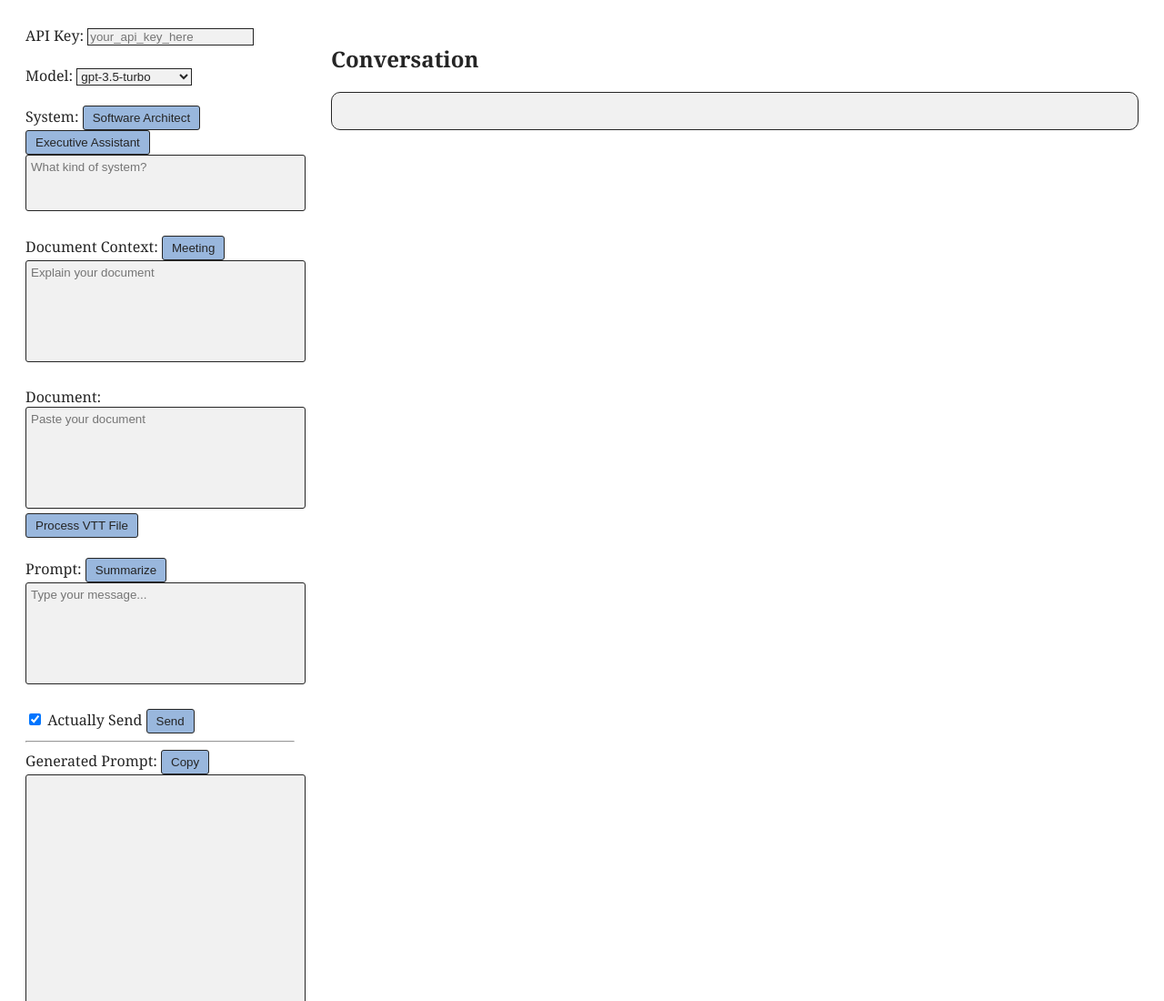
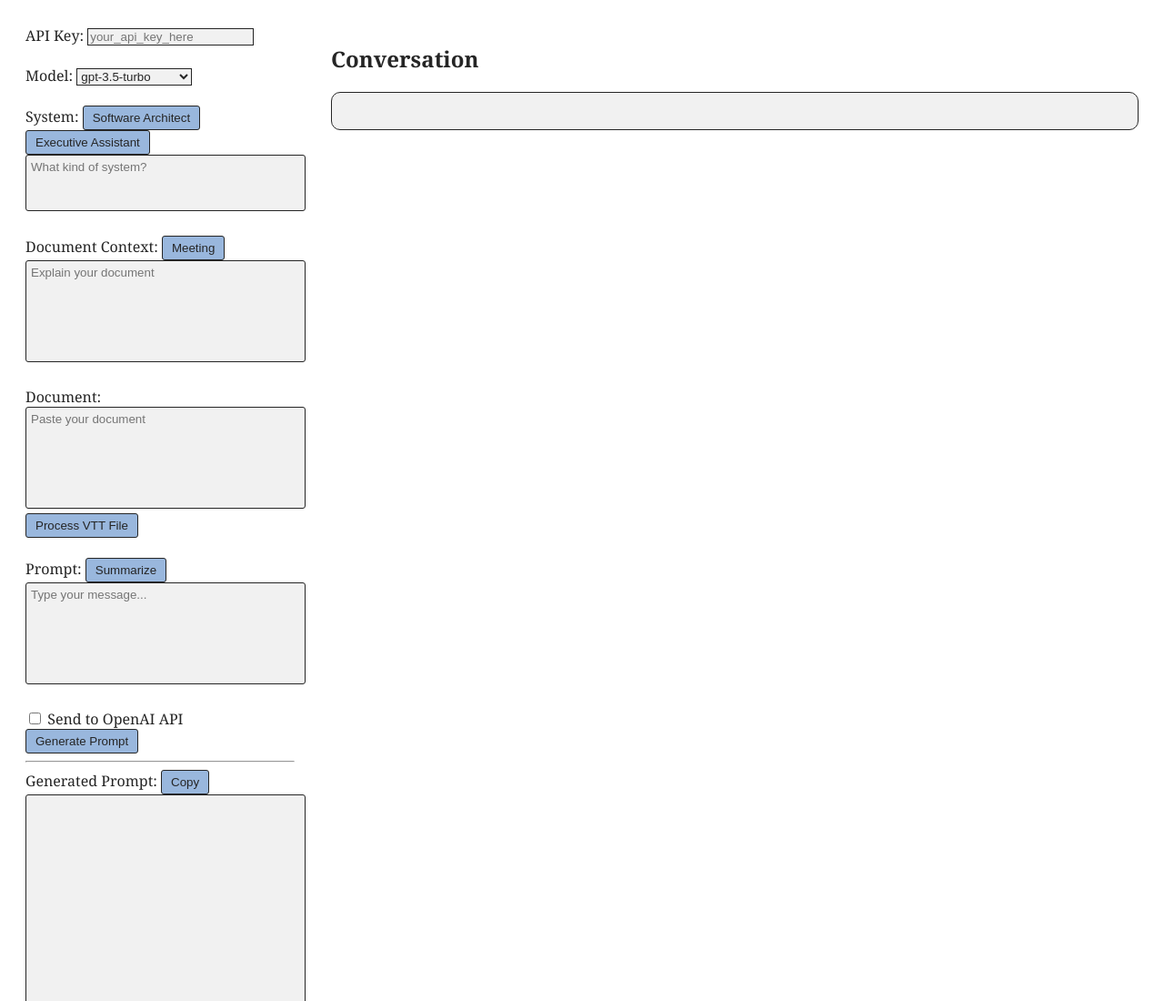
Before and after one commit to koganei/fLLaMingo, a plain HTML site: page index.html in a window 1280 px wide. Shown: the top 1100 px of the page at 91% size. Drawn offline with Linux system fonts and the light colour scheme.

Commit message:
Better verbiage

```diff
--- a/index.html
+++ b/index.html
@@ -140,9 +140,9 @@
             <button value="Please provide a summary of the document. Please highlight any key points, any action items that came up and anything that you feel should have been brought up but hasn't." onclick="document.getElementById('chat-text').value = this.value">Summarize</button>
             <textarea id="chat-text" placeholder="Type your message..."></textarea>
             <br><br>
-            <input type="checkbox" id="confirm-send" checked>
-            <label for="confirm-send">Actually Send</label>
-            <button id="send-btn">Send</button>
+            <input type="checkbox" id="confirm-send">
+            <label for="confirm-send">Send to OpenAI API</label><br />
+            <button id="send-btn">Generate Prompt</button>
             <hr>
             <label for="generated-prompt">Generated Prompt:</label>
             <button id="copy-text" onclick="copyToClipboard()">Copy</button>
```
